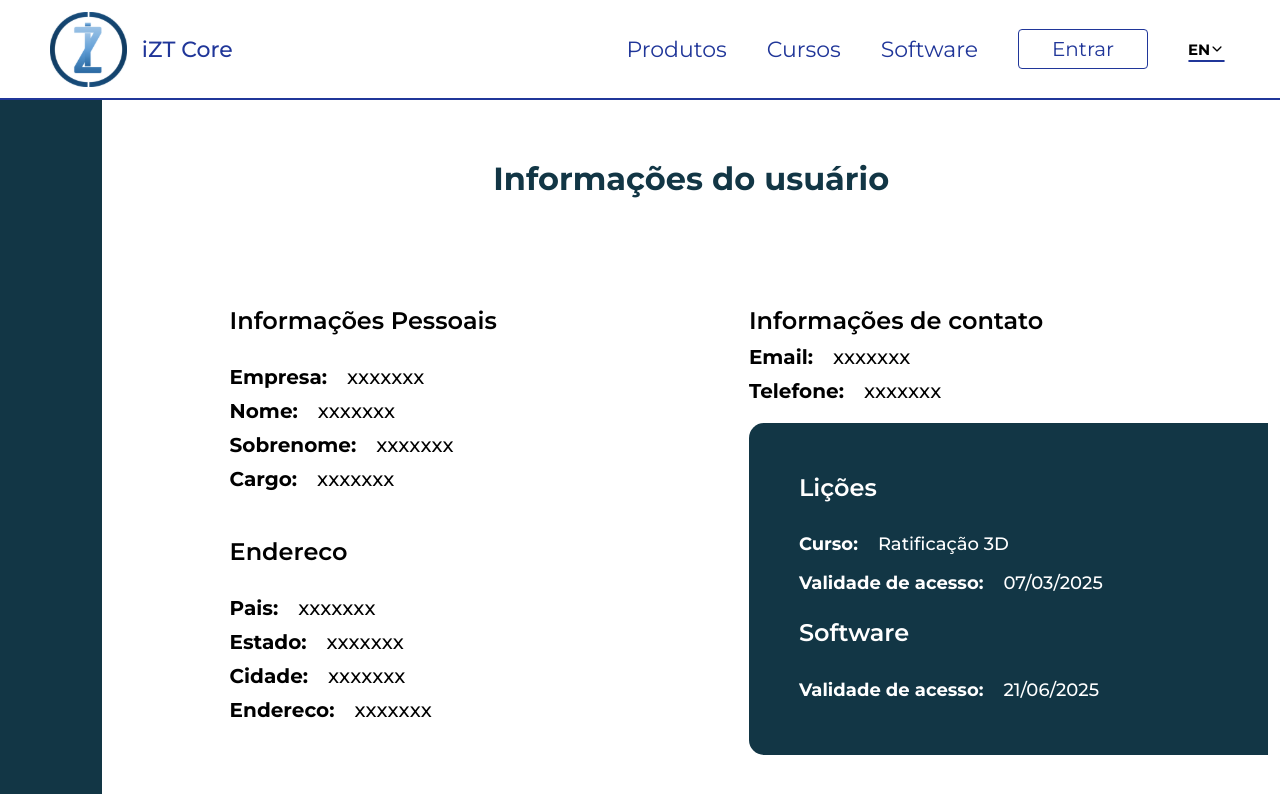
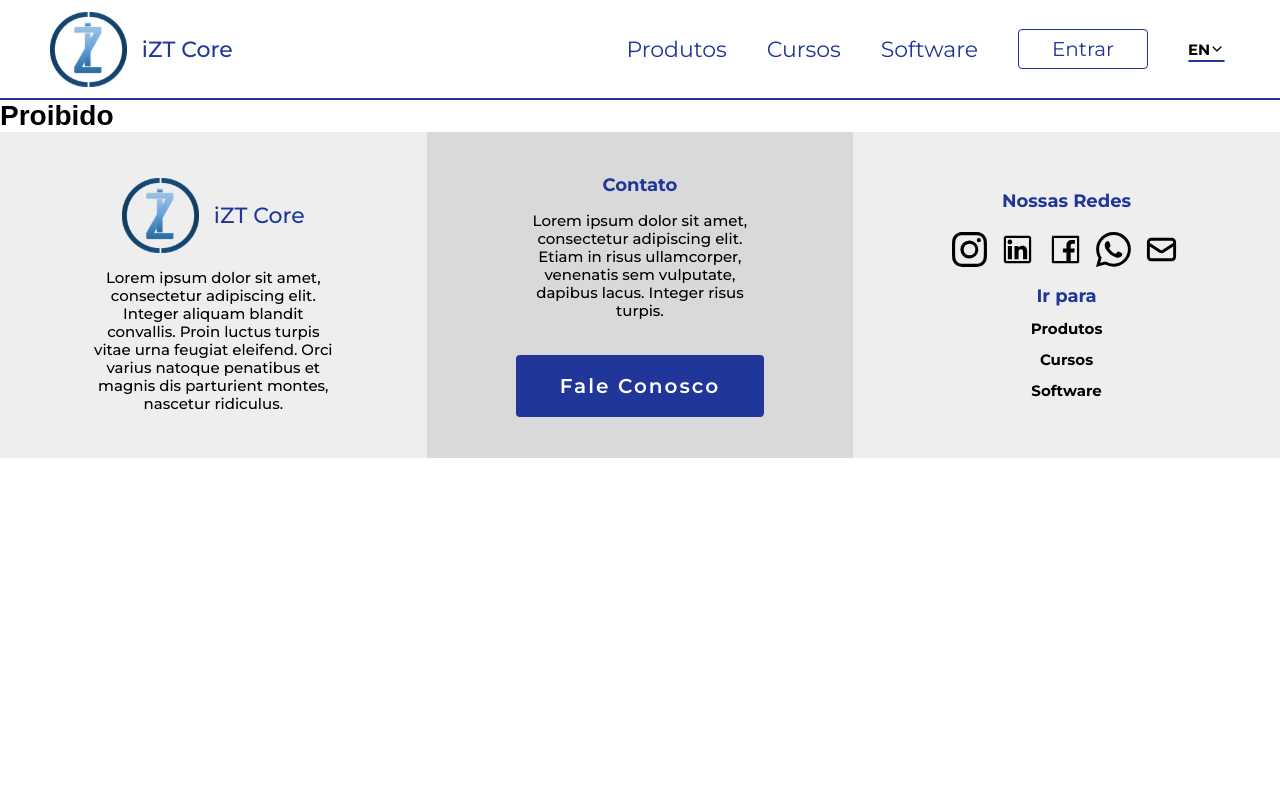
Before and after one commit to cpejr/IZT-web-frontend, a React (Vite) app: page /perfil in a window 1280 px wide. Shown: the top 794 px of the page. Built offline with nearby package versions, Linux system fonts and the light colour scheme; no server answers.

Commit message:
feat: functional profilePage

```diff
--- a/src/pages/Login/Login.jsx
+++ b/src/pages/Login/Login.jsx
@@ -1,5 +1,5 @@
 import { useState } from 'react';
-import { Link } from 'react-router-dom';
+import { Link, useNavigate } from 'react-router-dom';
 import { z } from 'zod';
 import { useForm } from 'react-hook-form';
 import { zodResolver } from '@hookform/resolvers/zod';
@@ -16,6 +16,8 @@ import {
 } from './Styles';
 import IZTLogo from '../../assets/IZTLogo.svg';
 import { DataInput, SubmitButton } from '../../components/common';
+import { useLogin } from '../../hooks/query/sessions';
+import { ERROR_CODES } from '../../utils/constants';
 
 const validationSchema = z.object({
   email: z
@@ -41,14 +43,33 @@ function Login() {
     resolver: zodResolver(validationSchema),
   });
   const [submitErrorMessage, setSubmitErrorMessage] = useState('');
+  const navigate = useNavigate();
+  const onSuccess = () => navigate('/');
+  const onError = (error) => {
+    switch (error.response.status) {
+      case ERROR_CODES.BAD_REQUEST:
+        setSubmitErrorMessage('Dados inválidos');
+        break;
+      case ERROR_CODES.UNAUTHORIZED:
+        setSubmitErrorMessage('E-mail ou senha incorretos');
+        break;
+      case ERROR_CODES.FORBIDDEN:
+        setSubmitErrorMessage(
+          'A sua conta ainda não foi ativada. Por favor verifique o e-mail'
+        );
+        break;
+      case ERROR_CODES.INTERNAL_SERVER:
+        setSubmitErrorMessage(
+          'Erro ao realizar o login. Tente novamente mais tarde'
+        );
+        break;
+      default:
+        break;
+    }
+  };
+  const { mutate: login } = useLogin({ onSuccess, onError });
 
-  const onSubmit = (data) => {
-    console.log(data);
-    setTimeout(() => {
-      setSubmitErrorMessage('Email e/ou senha incorretos');
-    }, 3000);
-  };
-
+  const onSubmit = (data) => login(data);
   return (
     <Page>
       <Container>
--- a/src/pages/Profile/Profile.jsx
+++ b/src/pages/Profile/Profile.jsx
@@ -19,8 +19,12 @@ import {
   Body,
   DataContainer,
 } from './Styles';
+import useAuthStore from '../../stores/auth';
 
 function Profile() {
+  const { auth } = useAuthStore();
+  console.log(auth);
+  if (!auth) return <h1>Proibido</h1>;
   return (
     <Background>
       <Page>
@@ -34,19 +38,19 @@ function Profile() {
                   <Infos>
                     <Info>
                       <h1>Empresa: </h1>
-                      <h2>xxxxxxx</h2>
+                      <h2>{auth.user.company}</h2>
                     </Info>
                     <Info>
                       <h1>Nome: </h1>
-                      <h2>xxxxxxx</h2>
+                      <h2>{auth.user.name}</h2>
                     </Info>
                     <Info>
                       <h1>Sobrenome: </h1>
-                      <h2>xxxxxxx</h2>
+                      <h2>{auth.user.name}</h2>
                     </Info>
                     <Info>
                       <h1>Cargo: </h1>
-                      <h2>xxxxxxx</h2>
+                      <h2>{auth.user.role}</h2>
                     </Info>
                   </Infos>
                 </PersonalData>
@@ -55,19 +59,19 @@ function Profile() {
                   <Infos>
                     <Info>
                       <h1>Pais: </h1>
-                      <h2>xxxxxxx</h2>
+                      <h2>{auth.user.country}</h2>
                     </Info>
                     <Info>
                       <h1>Estado: </h1>
-                      <h2>xxxxxxx</h2>
+                      <h2>{auth.user.state}</h2>
                     </Info>
                     <Info>
                       <h1>Cidade: </h1>
-                      <h2>xxxxxxx</h2>
+                      <h2>{auth.user.city}</h2>
                     </Info>
                     <Info>
                       <h1>Endereco: </h1>
-                      <h2>xxxxxxx</h2>
+                      <h2>{auth.user.address}</h2>
                     </Info>
                   </Infos>
                 </Address>
@@ -78,11 +82,11 @@ function Profile() {
                   <Infos>
                     <Info>
                       <h1>Email: </h1>
-                      <h2>xxxxxxx</h2>
+                      <h2>{auth.user.email}</h2>
                     </Info>
                     <Info>
                       <h1>Telefone: </h1>
-                      <h2>xxxxxxx</h2>
+                      <h2>{auth.user.email}</h2>
                     </Info>
                   </Infos>
                 </Contact>
--- /dev/null
+++ b/src/utils/constants.js
@@ -0,0 +1,9 @@
+// eslint-disable-next-line import/prefer-default-export
+export const ERROR_CODES = {
+  BAD_REQUEST: 400,
+  UNAUTHORIZED: 401,
+  FORBIDDEN: 403,
+  NOT_FOUND: 404,
+  CONFLICT: 409,
+  INTERNAL_SERVER: 500,
+};
```
